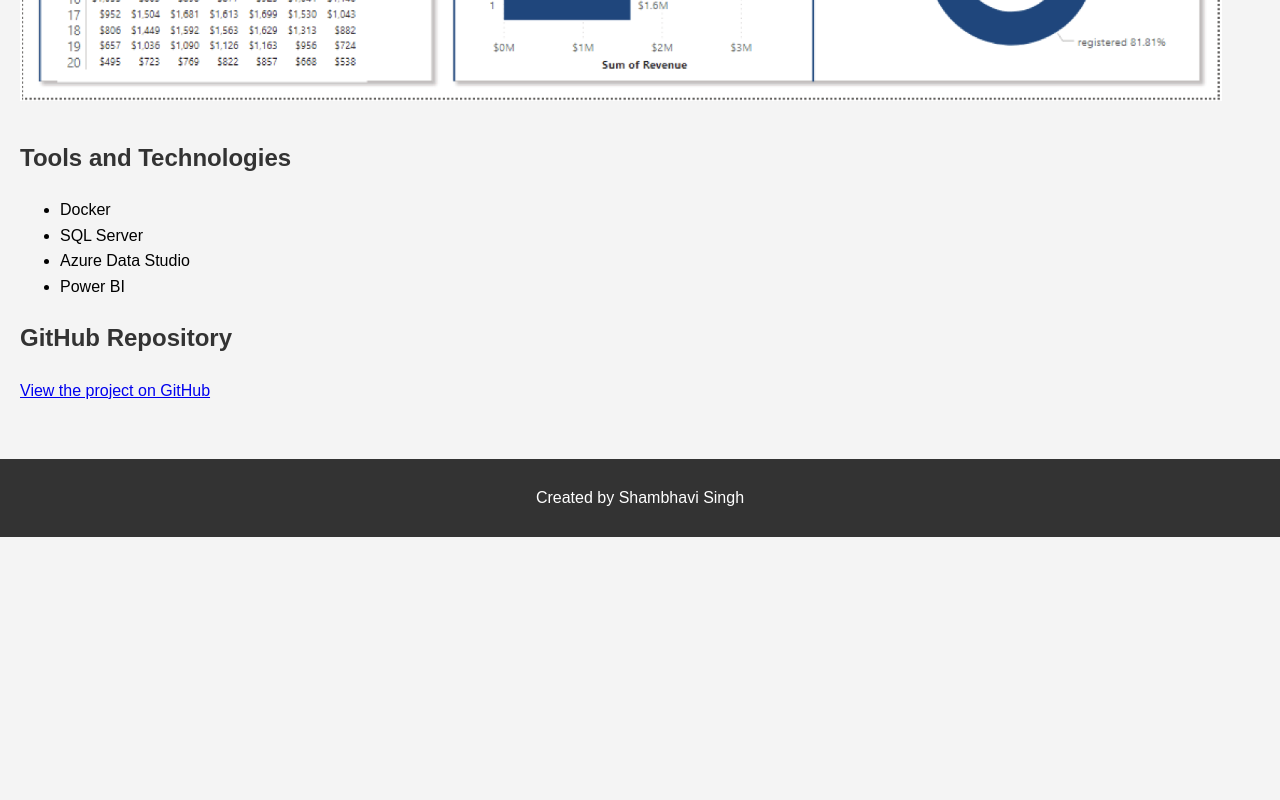
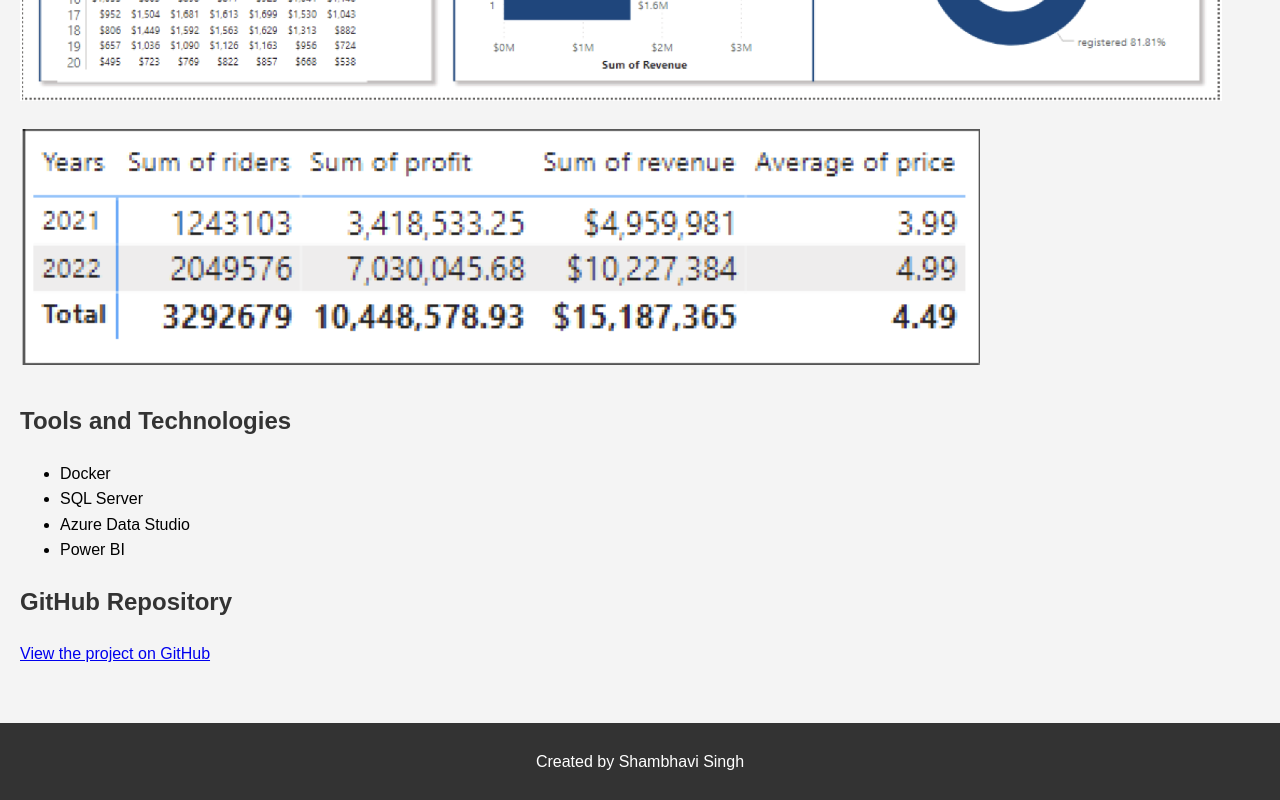
Before and after one commit to SinSham/Bike-Data-Dashboard, a plain HTML site: page index.html in a window 1280 px wide. Shown: the part 2296-3096 px from the top of the page. Before the commit the page ends 2833 px from the top, so only its background shows below. Drawn offline with Linux system fonts and the light colour scheme.

Commit message:
Update index.html

```diff
--- a/index.html
+++ b/index.html
@@ -22,6 +22,7 @@
             <img src="images/Screenshot 2024-08-22 at 3.56.32 PM.png" alt="Dashboard Screenshot 1">
             <img src="images/Screenshot 2024-08-22 at 3.56.53 PM.png" alt="Dashboard Screenshot 2">
             <img src="images/Screenshot 2024-08-22 at 3.57.09 PM.png" alt="Dashboard Screenshot 3">
+            <img src="images/DashboardTable.png" alt="Dashboard Screenshot 4">
         </section>
 
         <section>
```
